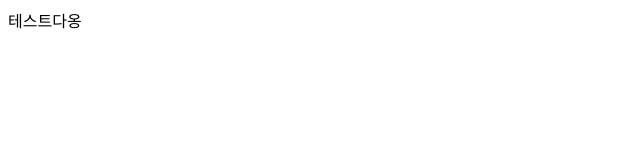
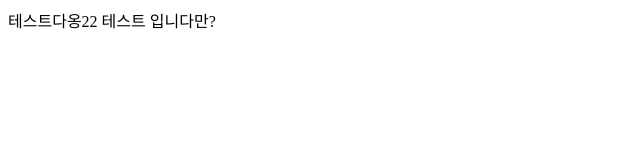
Before and after one commit to BeomV/MergeTest, a plain HTML site: page index2.html in a window 1280 px wide. Shown: the whole page, without its empty margins (0-640 px from the left). Drawn offline with Linux system fonts and the light colour scheme.

Commit message:
commit test

```diff
--- a/index2.html
+++ b/index2.html
@@ -9,7 +9,11 @@
 
 
 
-    테스트다옹
+    테스트다옹22
+
+    테스트 입니다만?
+
+
 
 
 
```
